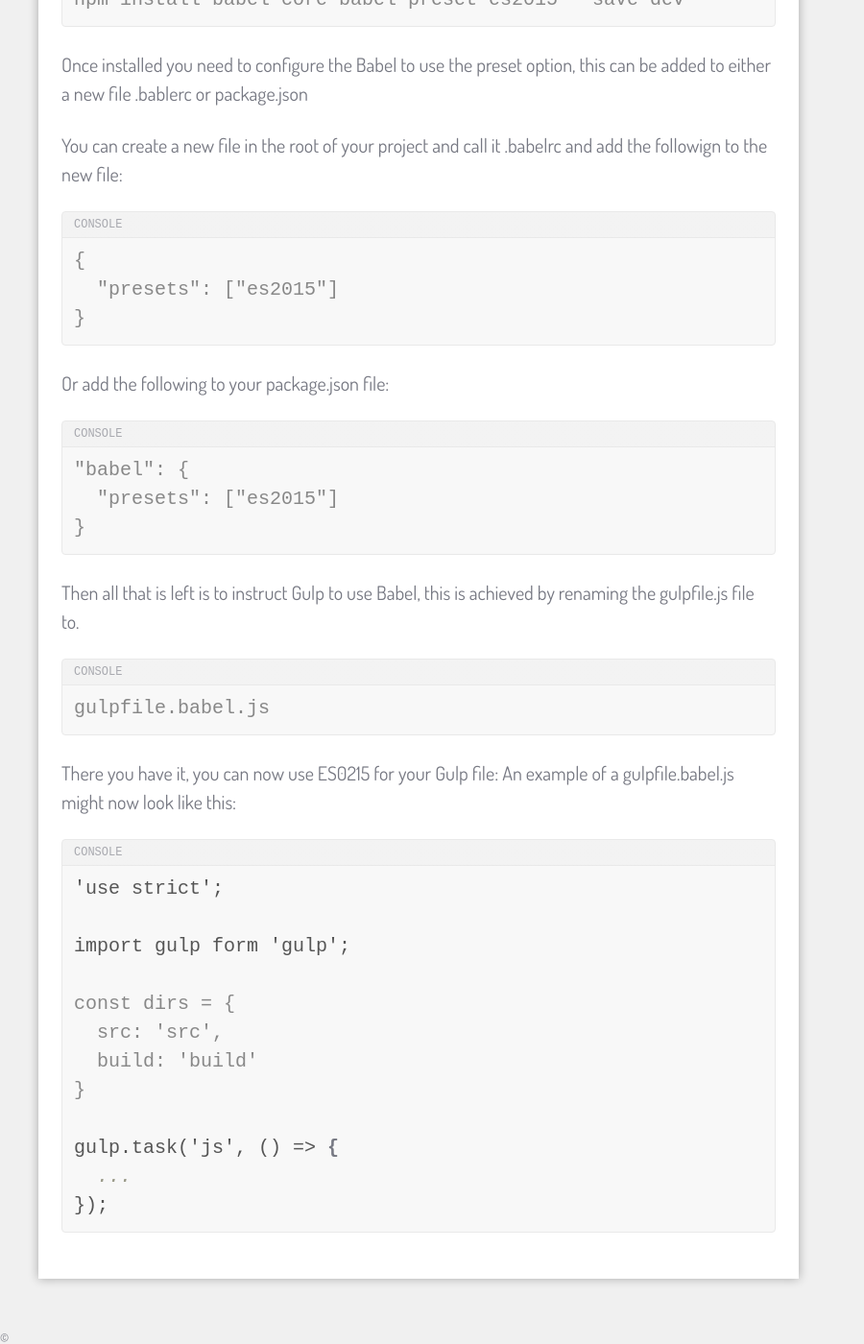
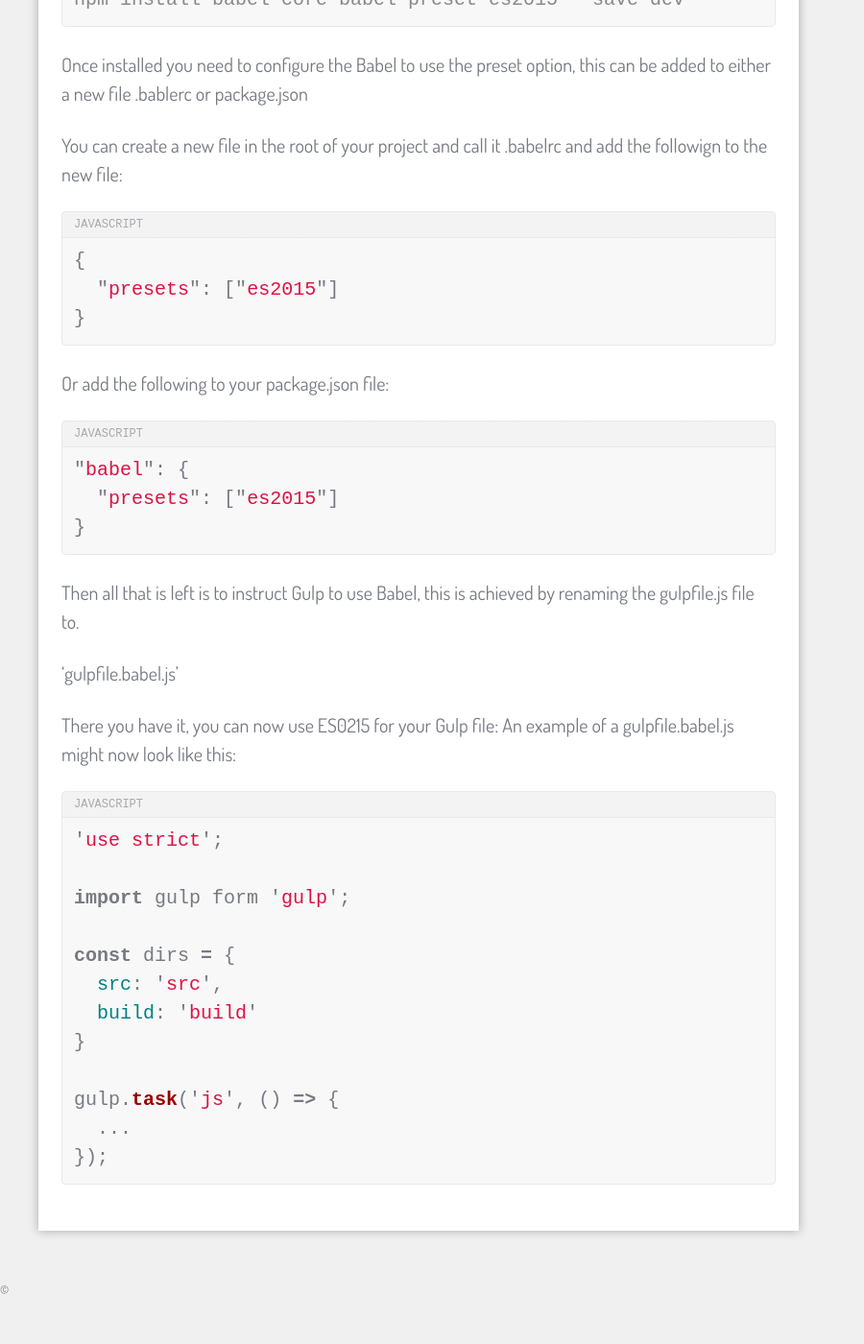
Before and after one commit to lmarzy/openbracket-blog-jekyll, a Jekyll site: the page built from _posts/js/2016-08-04-gulp-file-in-es2015.md, in a window 1280 px wide and 1400 px high, scrolled down 1446 px. Shown: the whole window at 96% size, without its empty margins (0-900 px from the left). Built offline with Jekyll 4.4.1, drawn with Linux system fonts in a browser that asks for light colours; comment, search, counter and statistics services are not loaded; after the commit the page ends 2800 px from its top, so only the background shows below that.

Commit message:
Updated file

```diff
--- a/_posts/js/2016-08-04-gulp-file-in-es2015.md
+++ b/_posts/js/2016-08-04-gulp-file-in-es2015.md
@@ -43,7 +43,7 @@ Once installed you need to configure the Babel to use the preset option, this ca
 
 You can create a new file in the root of your project and call it .babelrc and add the followign to the new file:
 
-{% highlight console %}
+{% highlight javascript %}
 {
   "presets": ["es2015"]
 }
@@ -51,7 +51,7 @@ You can create a new file in the root of your project and call it .babelrc and a
 
 Or add the following to your package.json file:
 
-{% highlight console %}
+{% highlight javascript %}
 "babel": {
   "presets": ["es2015"]
 }
@@ -59,13 +59,11 @@ Or add the following to your package.json file:
 
 Then all that is left is to instruct Gulp to use Babel, this is achieved by renaming the gulpfile.js file to.
 
-{% highlight console %}
-gulpfile.babel.js
-{% endhighlight %}
+'gulpfile.babel.js'
 
 There you have it, you can now use ES0215 for your Gulp file: An example of a gulpfile.babel.js might now look like this:
 
-{% highlight console %}
+{% highlight javascript %}
 'use strict';
 
 import gulp form 'gulp';
```
